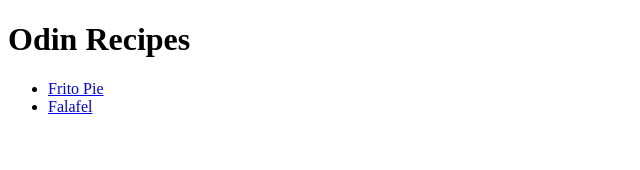
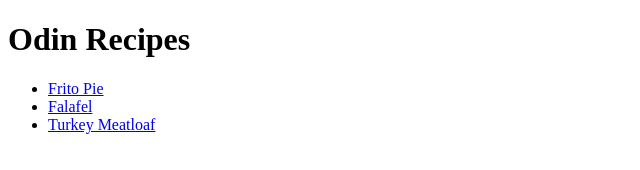
Before and after one commit to Stupenzo/odin-recipes, a plain HTML site: page index.html in a window 1280 px wide. Shown: the whole page, without its empty margins (0-640 px from the left). Drawn offline with Linux system fonts and the light colour scheme.

Commit message:
indexhtml files

```diff
--- a/index.html
+++ b/index.html
@@ -8,8 +8,10 @@
 <body>
     <h1>Odin Recipes</h1>
     <ul>
+
     <li><a href="recipes/fritopie.html"> Frito Pie</a> </li>
     <li><a href="recipes/falafel.html"> Falafel</a> </li>
+    <li><a href="recipes/meatloaf.html"> Turkey Meatloaf</a></li>
     </ul>
 </body>
 </html>
```
